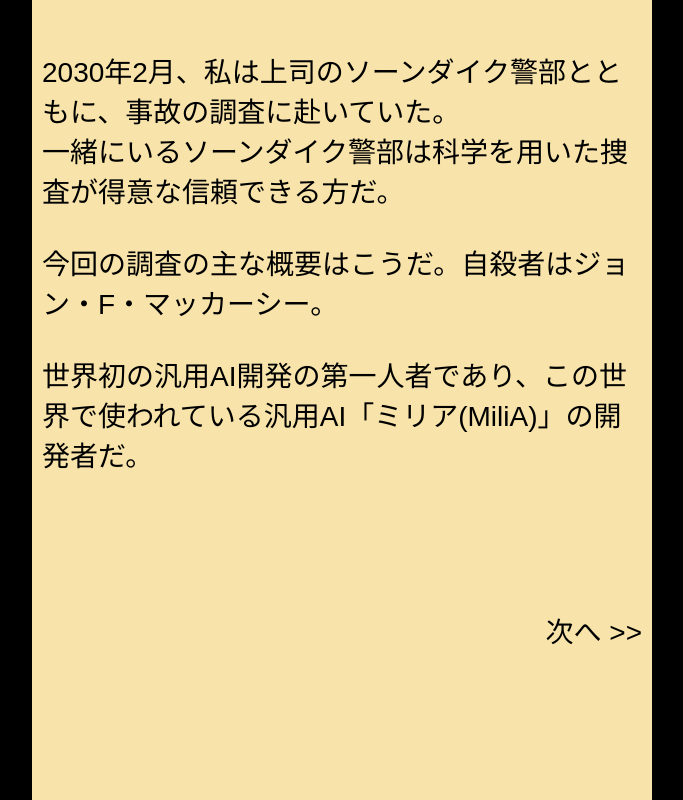
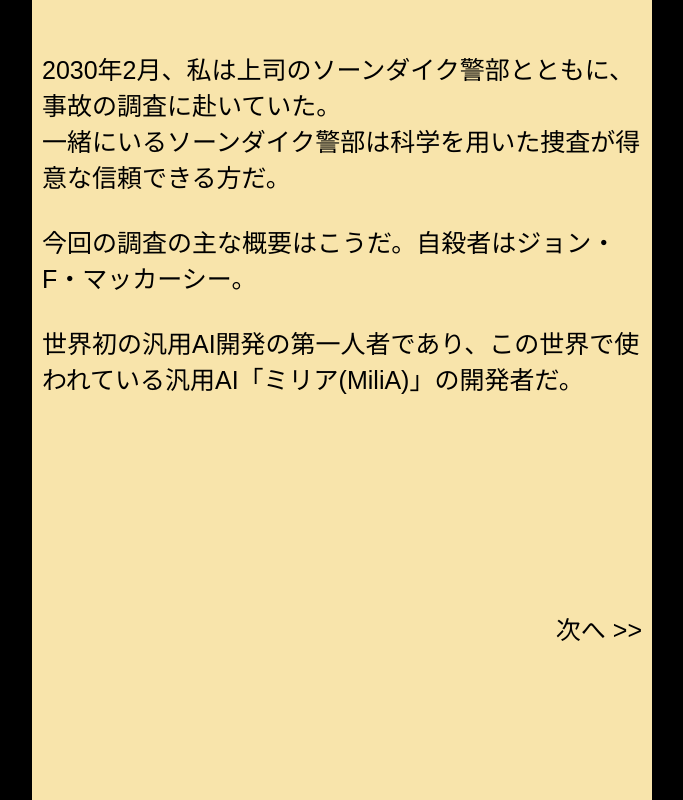
Before and after one commit to nknighta/eventquiz-jp, a Next.js app: page / in a window 1280 px wide. Shown: the whole page, without its empty margins (298-981 px from the left). Built offline with nearby package versions, Linux system fonts and the light colour scheme.

Commit message:
fix: 🐛 smaller font size

```diff
--- a/src/layout/main.tsx
+++ b/src/layout/main.tsx
@@ -27,7 +27,7 @@ export default function Layout({ children }: any) {
 			height: windowSize.height,
 			display: "flex",
 			justifyContent: "center",
-			fontSize: '28px',
+			fontSize: '25px',
 		}}>
 			<div
 				style={{
```
